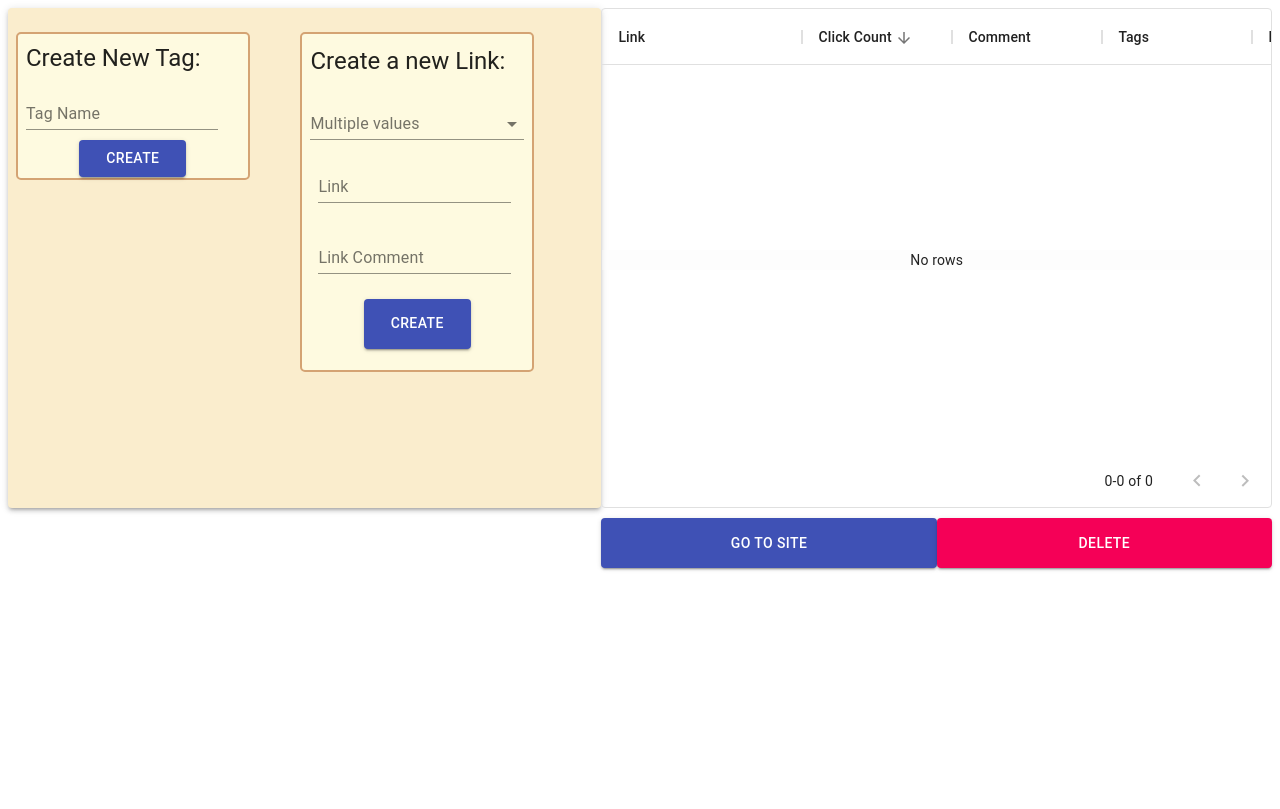
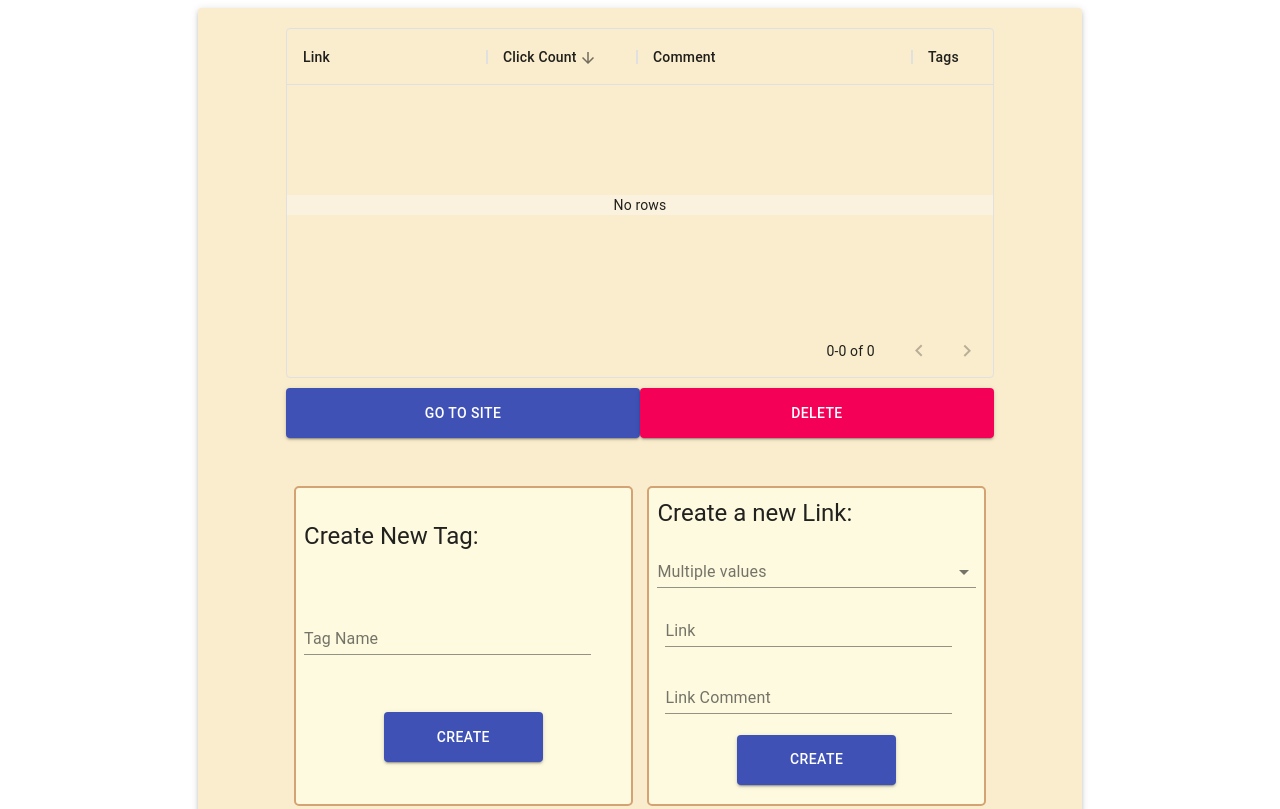
Before and after one commit to AnthonyKuang116/linkerator, a React app: page / in a window 1280 px wide. Shown: the top 809 px of the page. Built offline with nearby package versions, Linux system fonts and the light colour scheme; no server answers.

Commit message:
some styling

```diff
--- a/package.json
+++ b/package.json
@@ -18,6 +18,7 @@
     "@material-ui/core": "^4.11.4",
     "@material-ui/data-grid": "^4.0.0-alpha.31",
     "@material-ui/lab": "^4.0.0-alpha.58",
+    "@material-ui/styles": "^4.11.4",
     "axios": "^0.19.2",
     "express": "^4.17.1",
     "morgan": "^1.10.0",
--- a/public/app.css
+++ b/public/app.css
@@ -3,9 +3,9 @@
   padding: 0;
   box-sizing: border-box;
 }
-#root {
+/* #root {
   display: grid;
   grid-template-columns: repeat(10, 1fr);
-  grid-template-rows: repeat(20, 1fr);
+  grid-template-rows: repeat(3, 1fr);
   justify-self: right;
-}
+} */
--- a/src/components/App.js
+++ b/src/components/App.js
@@ -16,7 +16,7 @@ const useStyles = makeStyles((theme) => ({
   container: {
     display: "grid",
     gridTemplateColumns: "repeat(10, 1fr)",
-    gridTemplateRows: "repeat(10, 1fr)",
+    gridTemplateRows: "repeat(2, 500px)",
   },
   mainPaper: {
     width: "70%",
@@ -25,7 +25,7 @@ const useStyles = makeStyles((theme) => ({
     gridRow: "1/-1",
     display: "grid",
     gridTemplateColumns: "repeat(10, 1fr)",
-    gridTemplateRows: "repeat(10, 1fr)",
+    gridTemplateRows: "repeat(2, 470px)",
     backgroundColor: "#faedcdff",
     // "& > *": {
     //   margin: theme.spacing(1),
@@ -65,12 +65,13 @@ const App = () => {
   }, []);
 
   return (
-    <div className={classes.container} style={{display: 'flex', flexDirection: 'center'}}>
-      <Paper className={classes.mainPaper} elevation={3} style={{height: 500}}>
+    <div className={classes.container} style={{display: 'flex', flexDirection: 'column'}}>
+      <Paper className={classes.mainPaper} elevation={3} style={{height: '100%'}}>
         <CreateTag />
         <CreateLink tags={tags} />
+        <CreateList links={links} />
       </Paper>
-      <CreateList links={links}/>
+
 
 
     </div>
--- a/src/components/createLinks.js
+++ b/src/components/createLinks.js
@@ -18,7 +18,7 @@ const useStyles = makeStyles((theme) => ({
     gridRow: "2/3",
     margin: theme.spacing(1),
     width: "90%",
-    height: "20rem",
+    height: "300px",
     display: "flex",
     flexFlow: "column nowrap",
     border: "2px solid #d4a373ff",
--- a/src/components/createList.js
+++ b/src/components/createList.js
@@ -12,7 +12,7 @@ const CreateList = ({ links }) => {
         { field: "id", headerName: "ID", width: 110, hide: true },
         { field: "link", headerName: "Link", width: 200 },
         { field: "clickCount", headerName: "Click Count", width: 150 },
-        { field: "comment", headerName: "Comment", width: 150 },
+        { field: "comment", headerName: "Comment", width: 275 },
         { field: "tagId", headerName: "Tags", width: 150 },
         { field: "dateShared", headerName: "Date Shared", width: 200 }
     ];
@@ -63,7 +63,7 @@ const CreateList = ({ links }) => {
     }
 
     return (
-        <div className="mainList" style={{ width: 1000 }}>
+        <div className="mainList" style={{ width: "100%", height: 350, gridColumn: "2/10", marginTop: 20}}>
             <DataGrid rows={rows} columns={columns} onSelectionModelChange={handleGrabId} pageSize={10} sortModel={[{field: 'clickCount', sort: 'desc'}]}/>
             <Button variant="contained"
                 color="primary"
--- a/src/components/createTag.js
+++ b/src/components/createTag.js
@@ -12,7 +12,7 @@ const useStyles = makeStyles((theme) => ({
     gridRow: "2/3",
     margin: theme.spacing(1),
     width: "90%",
-    height: "8rem",
+    height: "300px",
     display: "flex",
     flexFlow: "column nowrap",
     border: "2px solid #d4a373ff",
@@ -84,6 +84,7 @@ const CreateTag = () => {
       className={classes.form}
       noValidate
       autoComplete="off"
+      style={{gridColumn: "2/6"}}
     >
       <Typography variant="h5" gutterBottom>
         Create New Tag:
```
